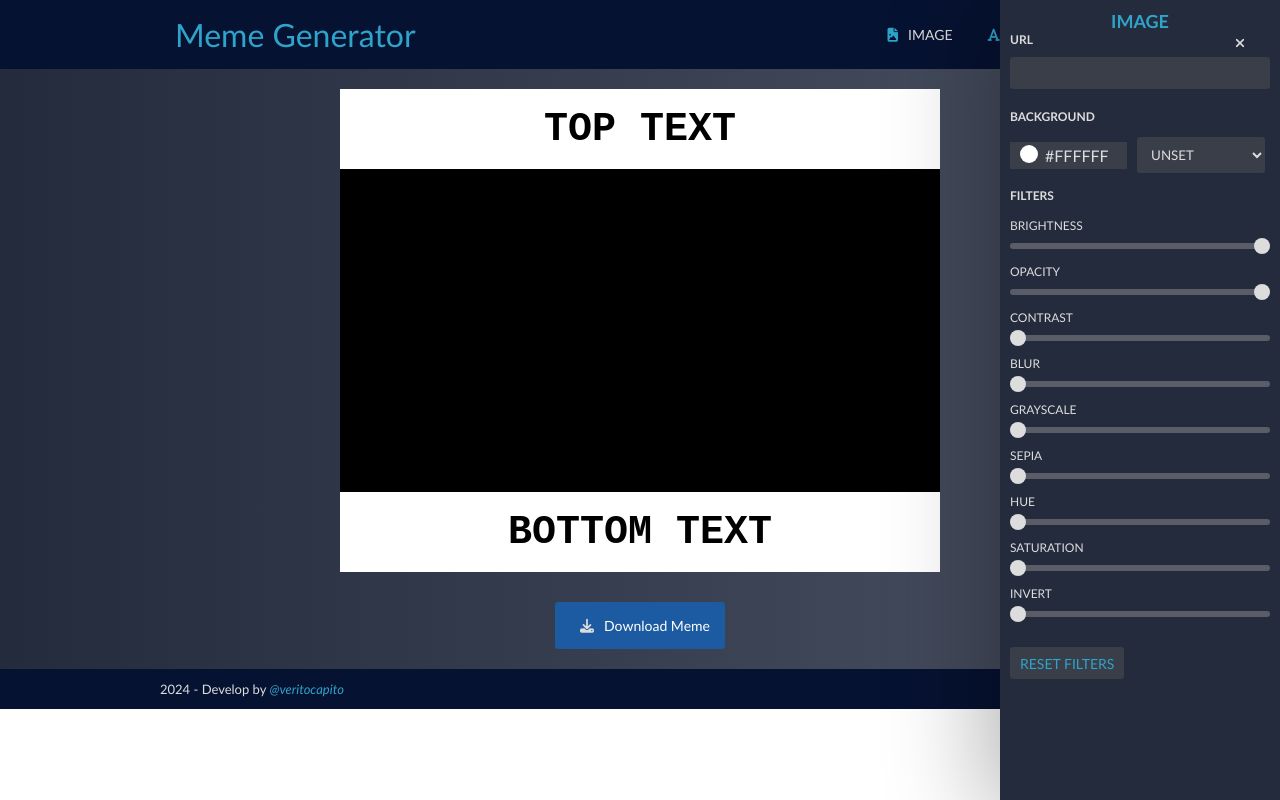
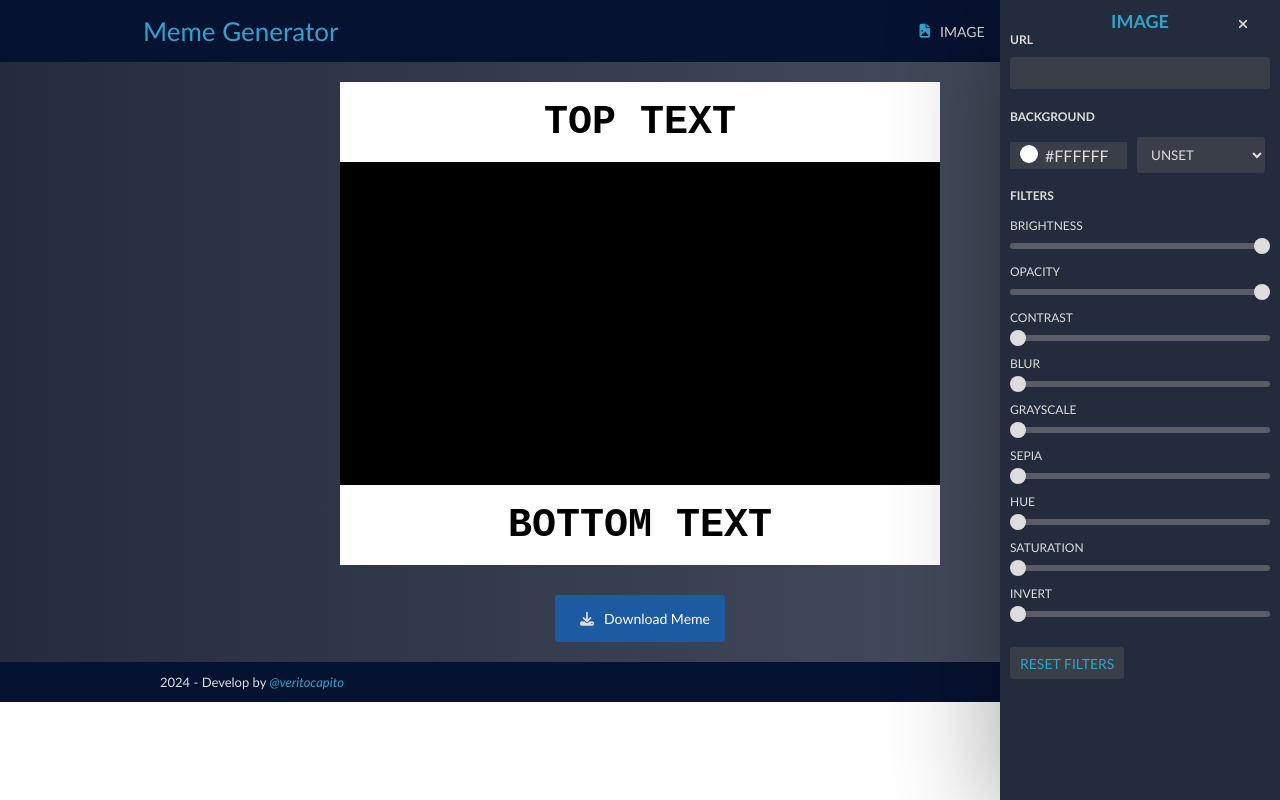
Before and after one commit to veritocapito/meme-generator, a website: page index.html in a window 1280 px wide. Drawn offline with nearby package versions, Linux system fonts and the light colour scheme; a web font is replaced by a local one.

Commit message:
responsive optimization

```diff
--- a/main.js
+++ b/main.js
@@ -43,11 +43,13 @@ const textPanel = document.querySelector('#panel-text');
 const openImgPanel = () => {
     imgPanel.classList.remove('hidden');
     textPanel.classList.add('hidden');
+    panel.classList.remove('hidden');
 }
 
 const openTextPanel = () => {
     textPanel.classList.remove('hidden');
     imgPanel.classList.add('hidden');
+    panel.classList.remove('hidden');
 }
 
 imgPanelBtn.addEventListener('click', openImgPanel);
--- a/src/style.css
+++ b/src/style.css
@@ -117,7 +117,7 @@ input[type='color']::-webkit-color-swatch {
 
 #blend-mode-color,
 #text-color,
-#text-background-color{
+#text-background-color {
   margin-top: 0.3rem;
   font-size: 1rem;
 }
@@ -129,12 +129,12 @@ header {
 }
 
 nav {
-  width: 960px;
+  width: 80%;
   margin: 0 auto;
   display: flex;
   align-items: center;
-  justify-content: space-between;
-  gap: 3rem;
+  flex-direction: column;
+  gap: 0.5rem;
   padding: 5px;
 }
 
@@ -201,7 +201,7 @@ nav {
   color: var(--color-main-text);
 }
 
-.fa-download{
+.fa-download {
   color: var(--color-text);
 }
 
@@ -237,15 +237,10 @@ nav {
 
 .panel-close-button {
   position: fixed;
-  top: 35px;
-  right: 35px;
+  top: 16px;
+  right: 32px;
   border-radius: 3px;
   cursor: pointer;
-}
-
-.panel-close-button:focus,
-.panel-close-button:hover {
-  background-color: var(--color-boton-default-hover);
 }
 
 .panel-control {
@@ -414,7 +409,7 @@ nav {
 #image-meme {
   width: 100%;
   flex-grow: 1;
-  background-size: cover ;
+  background-size: cover;
   background-position: center;
 }
 
@@ -481,23 +476,36 @@ footer a {
 /* Media Queries */
 
 @media (min-width: 1300px) {
-  /*
-  .panel {
-    display: block;
-    box-shadow: none;
-  }*/
+
+  nav{
+    width: 60%;
+  }
 
   .panel-close-button {
     display: none;
   }
+
 }
 
-@media (max-width: 700px) {
+@media (min-width: 900px) {
+
+  .panel {
+    max-width: 280px;
+  }
+}
+
+@media (min-width: 700px){
+  nav{
+    flex-direction: row;
+    justify-content: space-between;
+    gap: 3rem;
+  }
+}
+
+@media (min-width: 400px) {
   .app-title {
     font-size: 26px;
   }
 
-  .panel {
-    width: 100%;
-  }
+
 }
```
